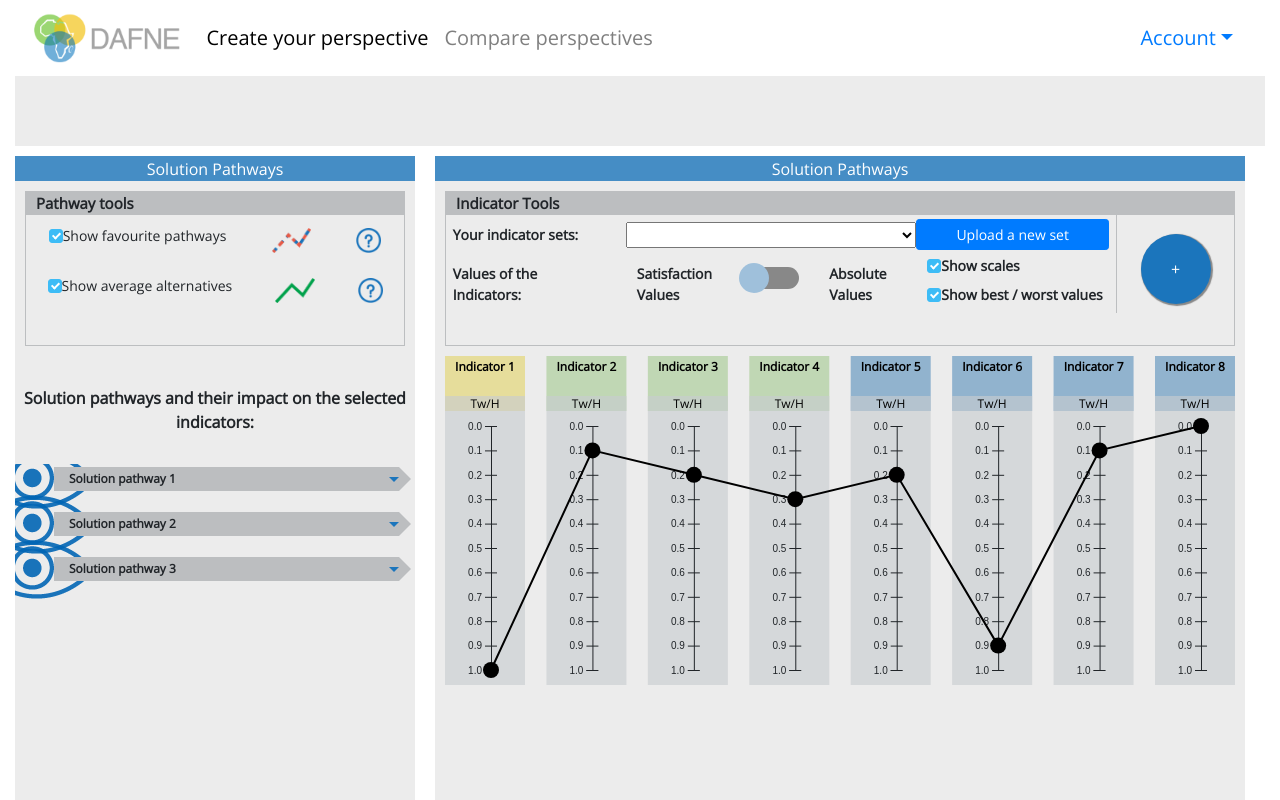
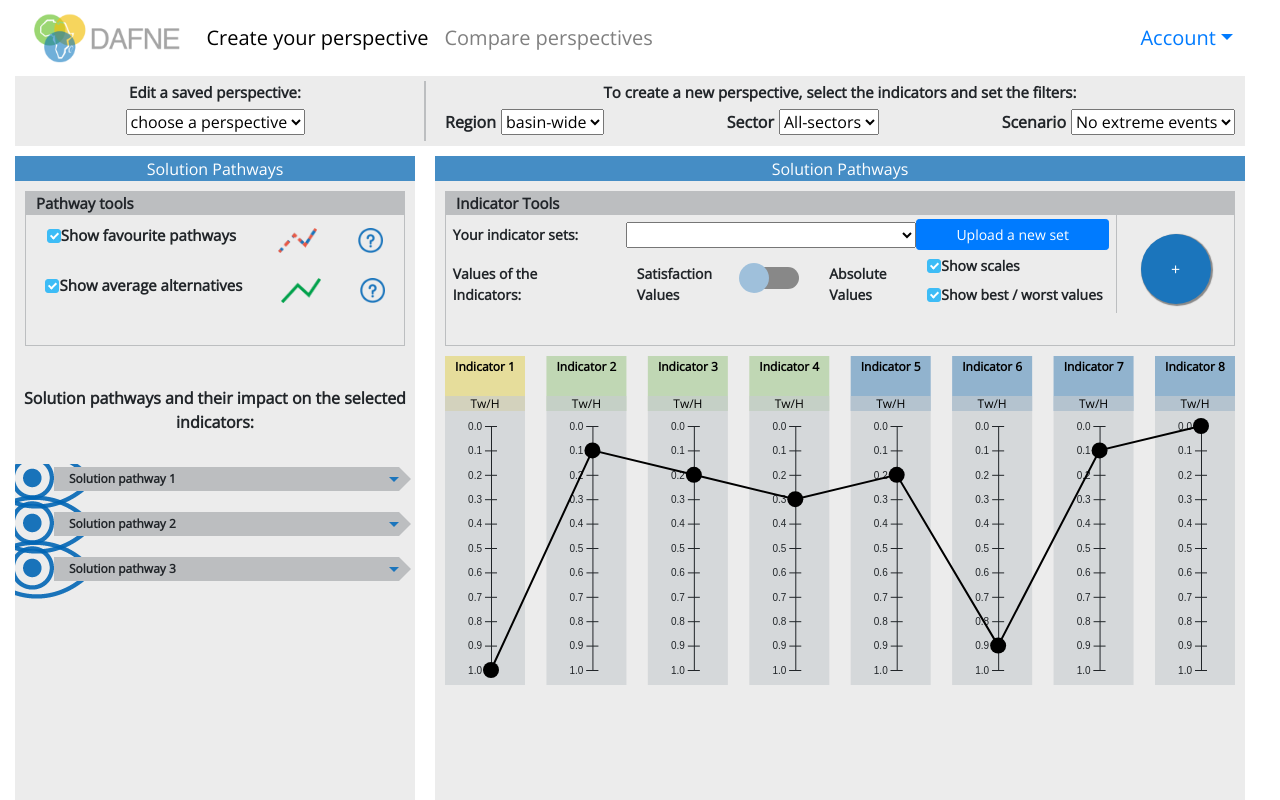
Before and after one commit to panzerfausten/DAFNE, a React (Create React App) app in the folder dafne/: page /app in a window 1280 px wide. Built offline with nearby package versions, Linux system fonts and the light colour scheme.

Commit message:
header menu

```diff
--- a/dafne/src/components/CreatePerspective.js
+++ b/dafne/src/components/CreatePerspective.js
@@ -17,6 +17,36 @@ class CreatePerspective extends React.Component {
     return (
         <div className="flex">
           <div className="filters_area">
+            <div className="filters_left_area">
+               <div className="title m-b-5">Edit a saved perspective:</div>
+               <select>
+                <option>choose a perspective</option>
+               </select>
+            </div>
+            <div className='filter_divider_area'></div>
+            <div className="filters_right_area">
+               <div className="title m-b-5">To create a new perspective, select the indicators and set the filters:</div>
+               <div className="filters_right_area_content">
+                 <div className='wrapper_select'>
+                   <span>Region</span>
+                   <select>
+                    <option>basin-wide</option>
+                   </select>
+                 </div>
+                 <div className='wrapper_select'>
+                   <span>Sector</span>
+                   <select>
+                    <option>All-sectors</option>
+                   </select>
+                 </div>
+                <div className='wrapper_select'>
+                   <span>Scenario</span>
+                   <select>
+                    <option>No extreme events</option>
+                   </select>
+                 </div>
+               </div>
+            </div>
           </div>
           <div className="flex-row">
               <div className="widget" style={{maxWidth:400}}>
@@ -29,7 +59,7 @@ class CreatePerspective extends React.Component {
                   </div>
                   <div clasName="filter_content">
                     <div className="filter_row">
-                      <label className="filter_label" >
+                      <label className="filter_label title" >
                         <Checkbox
                           defaultChecked
                           onChange={() => {}}
@@ -42,7 +72,7 @@ class CreatePerspective extends React.Component {
 
                     </div>
                     <div className="filter_row">
-                      <label className="filter_label" >
+                      <label className="filter_label title" >
                         <Checkbox
                           defaultChecked
                           onChange={() => {}}
--- a/dafne/src/style/style.scss
+++ b/dafne/src/style/style.scss
@@ -70,6 +70,44 @@ input{
 .filters_area{
   min-height: 70px;
   background-color: $gray;
+  padding-top: 5px;
+  padding-bottom: 5px;
+  display: flex;
+  flex-direction: row;
+  margin-right: 20px;
+  overflow: hidden;
+}
+.filters_left_area{
+  flex:1;
+  max-width:400px;
+  min-width: 300px;
+  text-align: center;
+  flex-direction:column;
+  justify-content: center;
+}
+.filters_right_area{
+  flex:1;
+  text-align: center;
+  flex-direction:column;
+  justify-content: center;
+}
+.filters_right_area_content{
+  display: flex;
+  flex-direction: row;
+  align-items: center;
+  justify-content: space-between;
+  padding-left: 10px;
+  padding-right: 10px;
+}
+.wrapper_select span{
+  font-weight: bold;
+  margin-right: 5px;
+}
+.filter_divider_area{
+  width: 2px;
+  background-color:#bcbec0;
+  margin-left:9px;
+  margin-right: 9px;
 }
 .widget_title{
   background-color: $blue;
@@ -266,3 +304,16 @@ label{
 .filter_content{
   flex: 1;
 }
+.title{
+  font-size: 15px;
+  font-weight: bold;
+}
+.m-t-10{
+  margin-top: 10px;
+}
+.m-b-10{
+  margin-bottom: 10px;
+}
+.m-b-5{
+  margin-bottom: 5px;
+}
```
Also changed, not shown: 1 other file (tests, documents, lock files or other folders).
